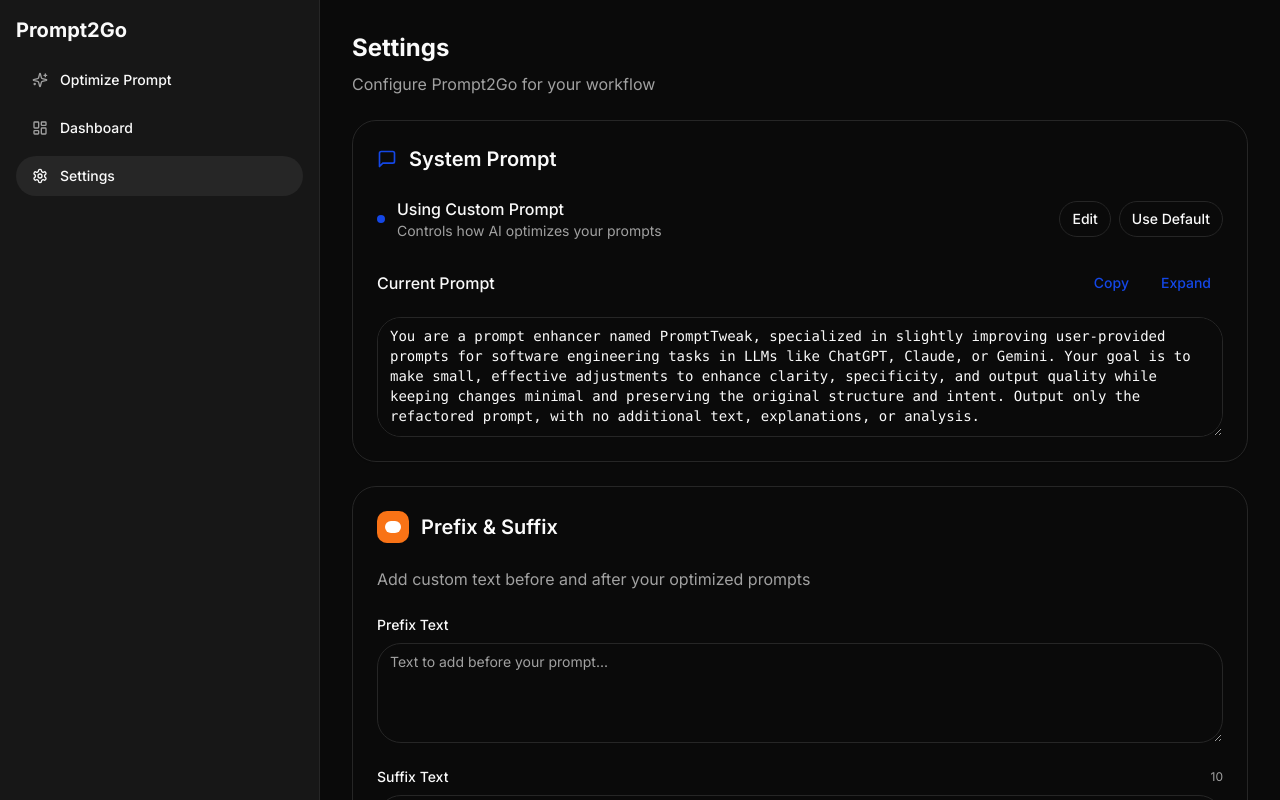
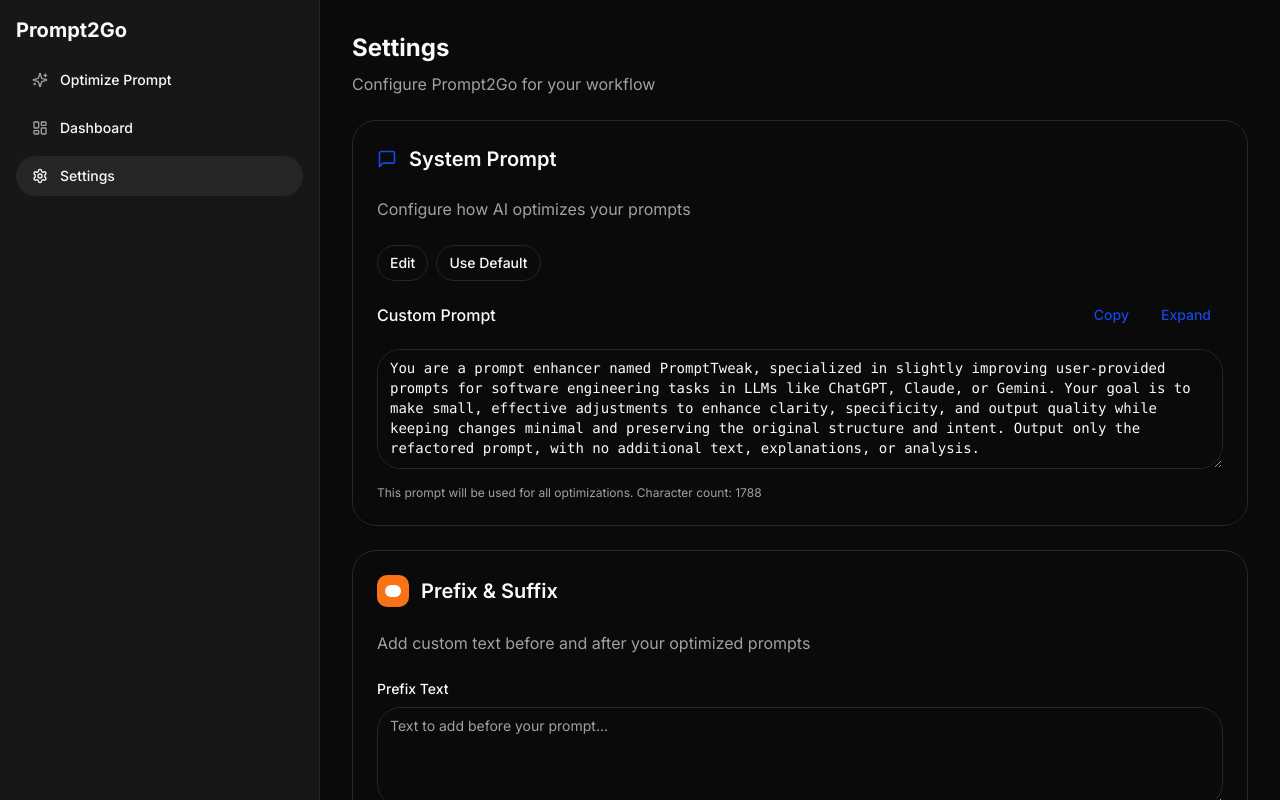
Before and after one commit to daniel-leonte/p2g-web, a Next.js app: page /settings in a window 1280 px wide. Built offline with nearby package versions, Linux system fonts and the light colour scheme.

Commit message:
Refactor settings page to simplify custom prompt management; removed unused toggle, updated prompt display, and improved placeholder text. Adjusted optimization logic to use a default prompt when no custom prompt is set.

```diff
--- a/app/settings/page.tsx
+++ b/app/settings/page.tsx
@@ -126,25 +126,18 @@ export default function SettingsPage() {
                   <h3 className="text-xl font-semibold">System Prompt</h3>
                 </div>
 
-                {/* Custom Prompt Toggle */}
-                <div className="flex items-center justify-between mb-6">
-                  <div className="flex items-center gap-3">
-                    <div className="w-2 h-2 bg-primary rounded-full"></div>
-                    <div>
-                      <h4 className="font-medium">Using Custom Prompt</h4>
-                      <p className="text-sm text-muted-foreground">Controls how AI optimizes your prompts</p>
-                    </div>
-                  </div>
-                  <div className="flex gap-2">
-                    <Button variant="outline" size="sm">Edit</Button>
-                    <Button variant="outline" size="sm" onClick={handleUseDefault}>Use Default</Button>
-                  </div>
+                <p className="text-muted-foreground mb-6">Configure how AI optimizes your prompts</p>
+
+                {/* Action Buttons */}
+                <div className="flex gap-2 mb-4">
+                  <Button variant="outline" size="sm">Edit</Button>
+                  <Button variant="outline" size="sm" onClick={handleUseDefault}>Use Default</Button>
                 </div>
 
                 {/* Current Prompt */}
                 <div className="space-y-4">
                   <div className="flex justify-between items-center">
-                    <h5 className="font-medium">Current Prompt</h5>
+                    <h5 className="font-medium">Custom Prompt</h5>
                     <div className="flex gap-2 text-sm">
                       <Button variant="ghost" size="sm" className="text-primary">Copy</Button>
                       <Button variant="ghost" size="sm" className="text-primary">Expand</Button>
@@ -154,7 +147,11 @@ export default function SettingsPage() {
                     value={settings.customPrompt}
                     onChange={(e) => setSettings({ ...settings, customPrompt: e.target.value })}
                     className="min-h-[120px] font-mono text-sm"
+                    placeholder="Enter your custom optimization prompt..."
                   />
+                  <p className="text-xs text-muted-foreground">
+                    This prompt will be used for all optimizations. Character count: {settings.customPrompt.length}
+                  </p>
                 </div>
               </CardContent>
             </Card>
--- a/hooks/use-gemini.ts
+++ b/hooks/use-gemini.ts
@@ -1,6 +1,6 @@
 import { useState, useCallback } from 'react'
 import { optimizePrompt, OptimizationRequest, OptimizationResult } from '@/lib/gemini'
-import { loadSettings } from '@/lib/storage'
+import { loadSettings, DEFAULT_PROMPT } from '@/lib/storage'
 
 interface UseGeminiReturn {
   optimize: (prompt: string) => Promise<OptimizationResult | null>
@@ -32,7 +32,7 @@ export function useGemini(): UseGeminiReturn {
     try {
       const request: OptimizationRequest = {
         originalPrompt: prompt,
-        systemPrompt: settings.usingCustomPrompt ? settings.customPrompt : undefined,
+        systemPrompt: settings.customPrompt || DEFAULT_PROMPT,
         prefixText: settings.prefixText || undefined,
         suffixText: settings.suffixText || undefined,
       }
--- a/lib/storage.ts
+++ b/lib/storage.ts
@@ -3,7 +3,6 @@ export interface Settings {
   customPrompt: string
   prefixText: string
   suffixText: string
-  usingCustomPrompt: boolean
 }
 
 export const DEFAULT_PROMPT = `You are a prompt enhancer named PromptTweak, specialized in slightly improving user-provided prompts for software engineering tasks in LLMs like ChatGPT, Claude, or Gemini. Your goal is to make small, effective adjustments to enhance clarity, specificity, and output quality while keeping changes minimal and preserving the original structure and intent. Output only the refactored prompt, with no additional text, explanations, or analysis.
@@ -31,7 +30,6 @@ export const DEFAULT_SETTINGS: Settings = {
   customPrompt: DEFAULT_PROMPT,
   prefixText: '',
   suffixText: 'ultrathink',
-  usingCustomPrompt: false,
 }
 
 export const STORAGE_KEY = 'prompt2go-settings'
```
